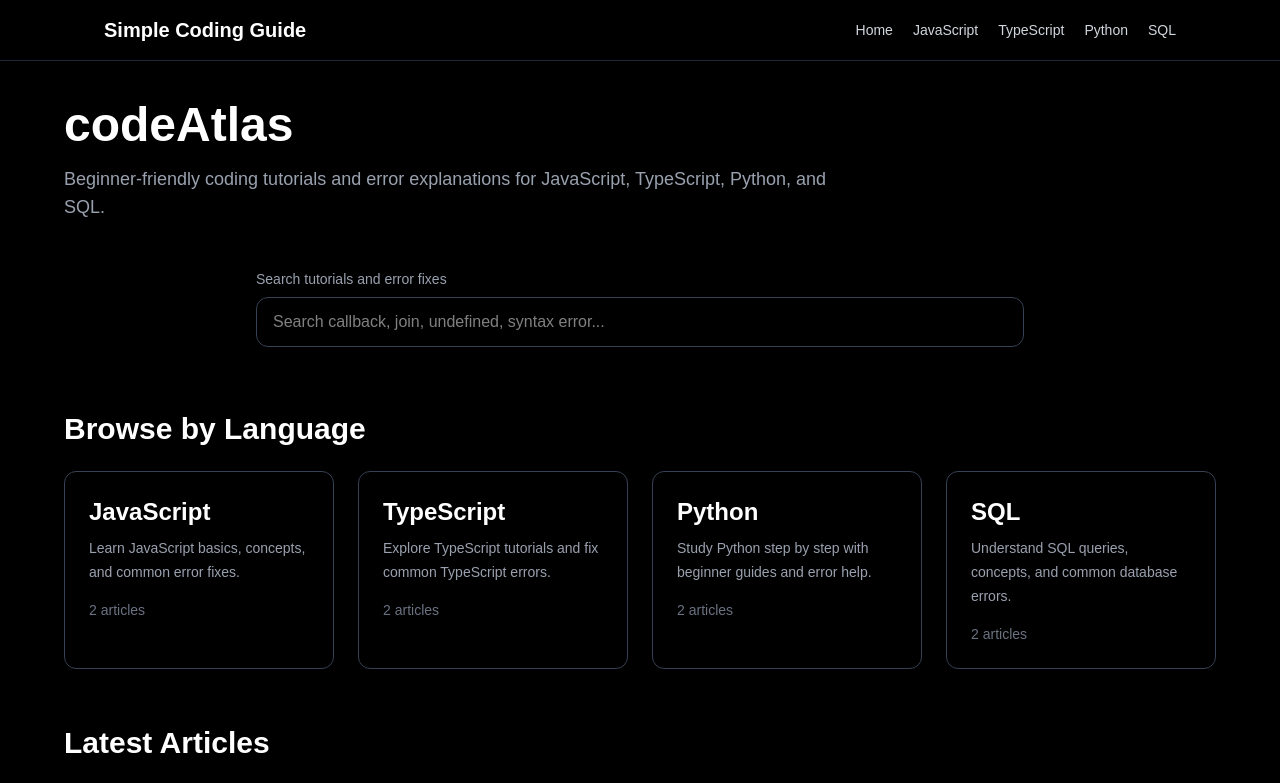
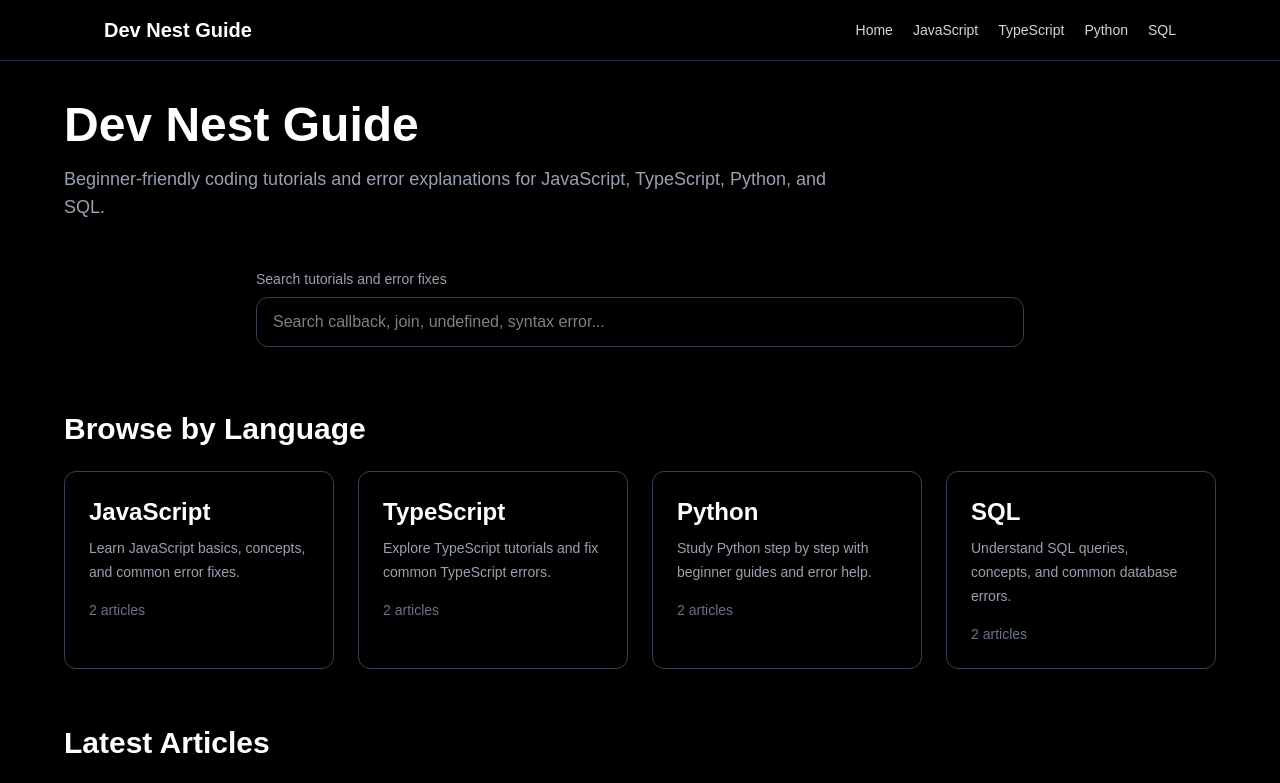
Before and after one commit to Chaikata/simple-coding-guide, a Next.js app: page / in a window 1280 px wide. Shown: the top 783 px of the page. Built offline with nearby package versions, Linux system fonts and the light colour scheme.

Commit message:
rename site to dev nest guide

```diff
--- a/app/layout.tsx
+++ b/app/layout.tsx
@@ -3,15 +3,16 @@ import "./globals.css";
 import Navbar from "@/components/Navbar";
 
 export const metadata: Metadata = {
-  title: "codeAtlas",
-  description: "Beginner-friendly coding tutorials and error explanations.",
+  title: "Dev Nest Guide",
+  description:
+    "Beginner-friendly coding tutorials and error explanations for JavaScript, TypeScript, Python, and SQL.",
 };
 
 export default function RootLayout({
   children,
-}: Readonly<{
+}: {
   children: React.ReactNode;
-}>) {
+}) {
   return (
     <html lang="en">
       <body className="bg-black text-white">
--- a/app/page.tsx
+++ b/app/page.tsx
@@ -40,7 +40,7 @@ export default function HomePage() {
     <main className="min-h-screen bg-black px-10 py-10 text-white">
       <div className="mx-auto max-w-6xl">
         <div className="mb-12">
-          <h1 className="mb-4 text-5xl font-bold">codeAtlas</h1>
+          <h1 className="mb-4 text-5xl font-bold">Dev Nest Guide</h1>
           <p className="max-w-3xl text-lg text-gray-400">
             Beginner-friendly coding tutorials and error explanations for
             JavaScript, TypeScript, Python, and SQL.
--- a/components/Navbar.tsx
+++ b/components/Navbar.tsx
@@ -13,7 +13,7 @@ export default function Navbar() {
     <header className="border-b border-gray-800 bg-black">
       <div className="mx-auto flex max-w-6xl items-center justify-between px-10 py-4">
         <Link href="/" className="text-xl font-bold text-white">
-          Simple Coding Guide
+          Dev Nest Guide
         </Link>
 
         <nav className="flex flex-wrap gap-5 text-sm text-gray-300">
```
